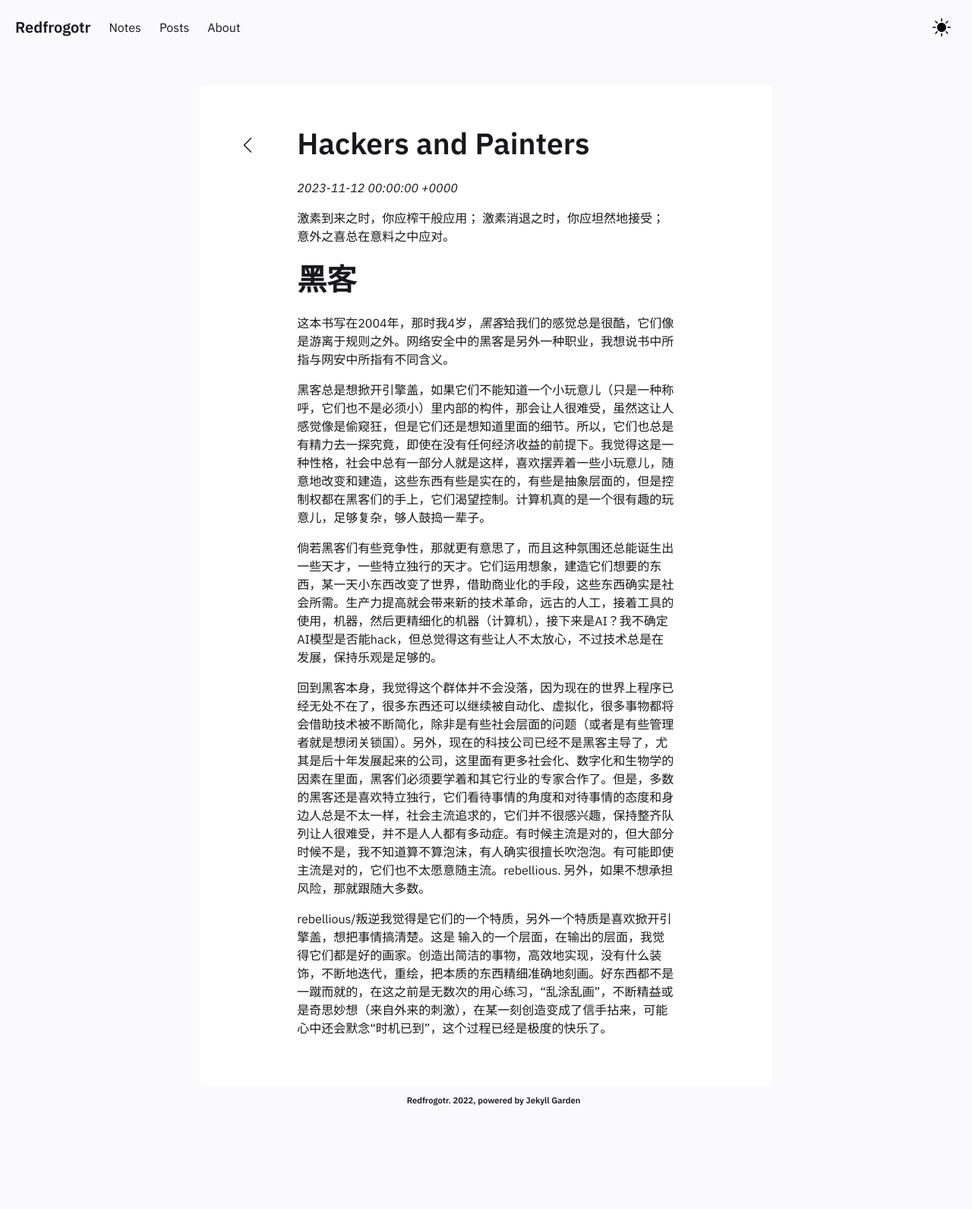
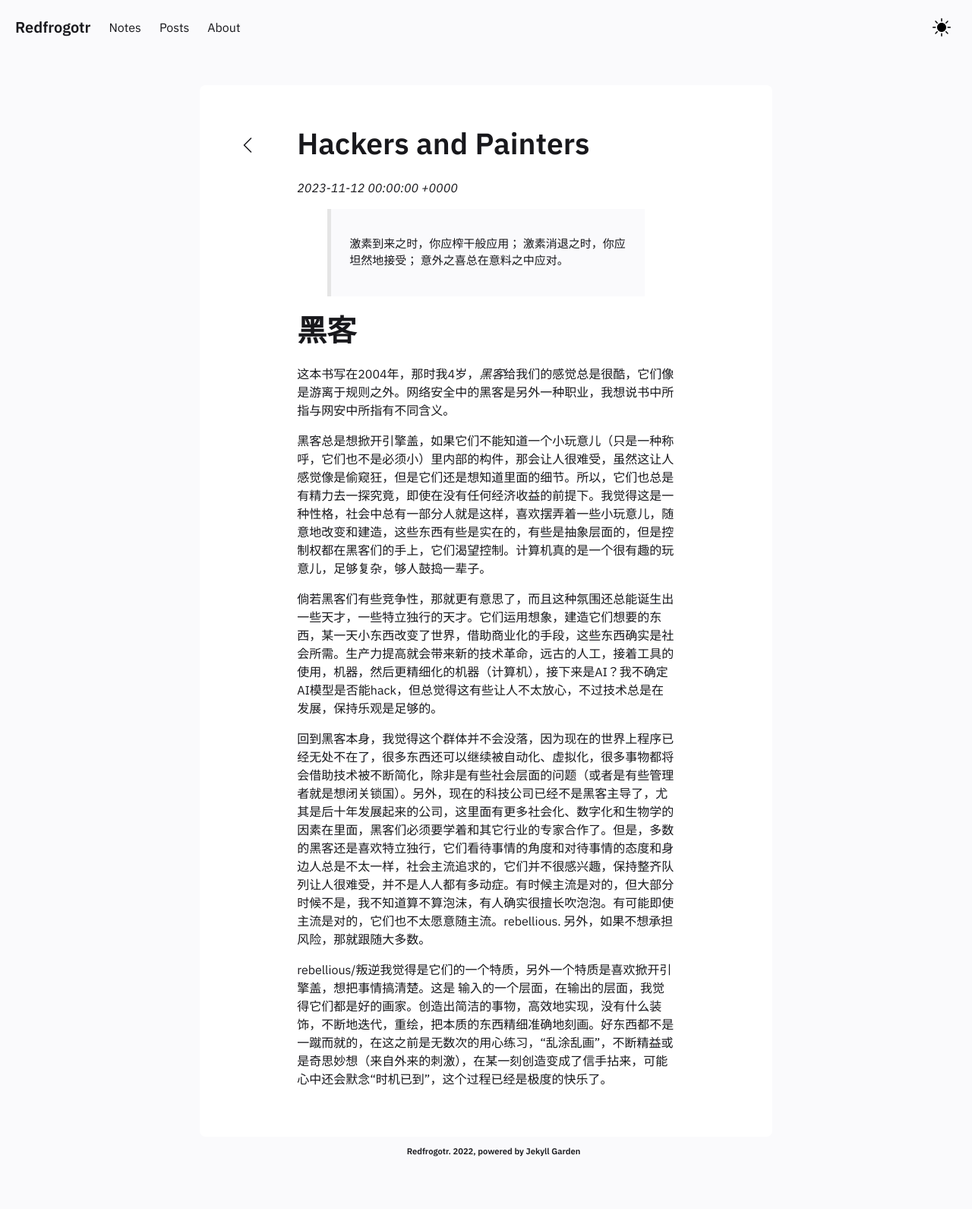
Before and after one commit to redfrogotr/redfrogotr.github.io, a Jekyll site: the page built from _notes/Reading Notes/2023/Hackers and Painters.md, in a window 1280 px wide. Shown: the whole page at 76% size. Built offline with Jekyll 4.4.1, drawn with Linux system fonts in a browser that asks for light colours; before the commit the page ends 1524 px from its top, so only the background shows below that.

```diff
--- a/_notes/Reading Notes/2023/Hackers and Painters.md
+++ b/_notes/Reading Notes/2023/Hackers and Painters.md
@@ -4,9 +4,9 @@ notetype : feed
 date : 2023-11-12
 ---
 
-激素到来之时，你应榨干般应用；
-激素消退之时，你应坦然地接受；
-意外之喜总在意料之中应对。
+>激素到来之时，你应榨干般应用；
+>激素消退之时，你应坦然地接受；
+>意外之喜总在意料之中应对。
 
 # 黑客
 
```
